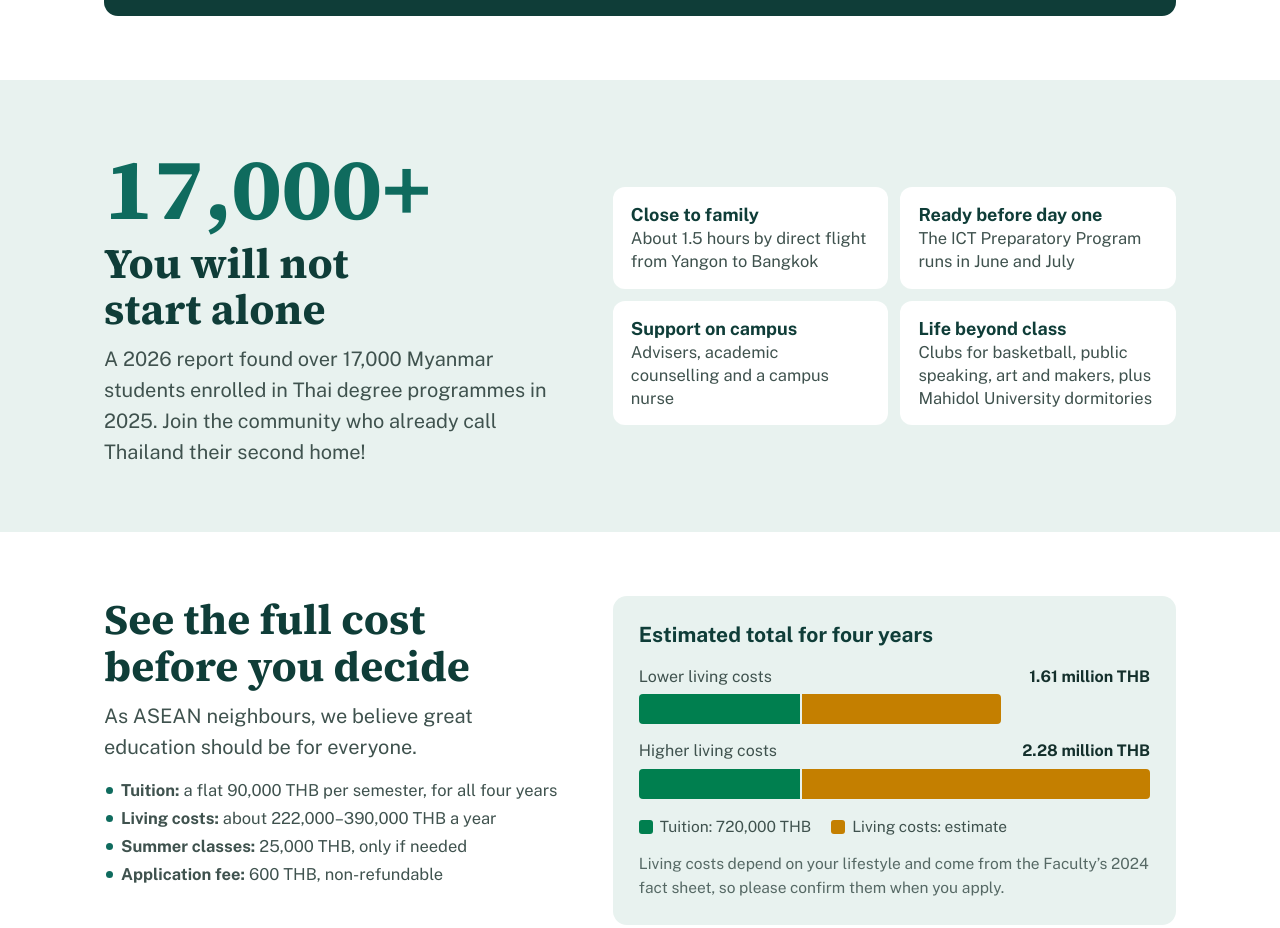
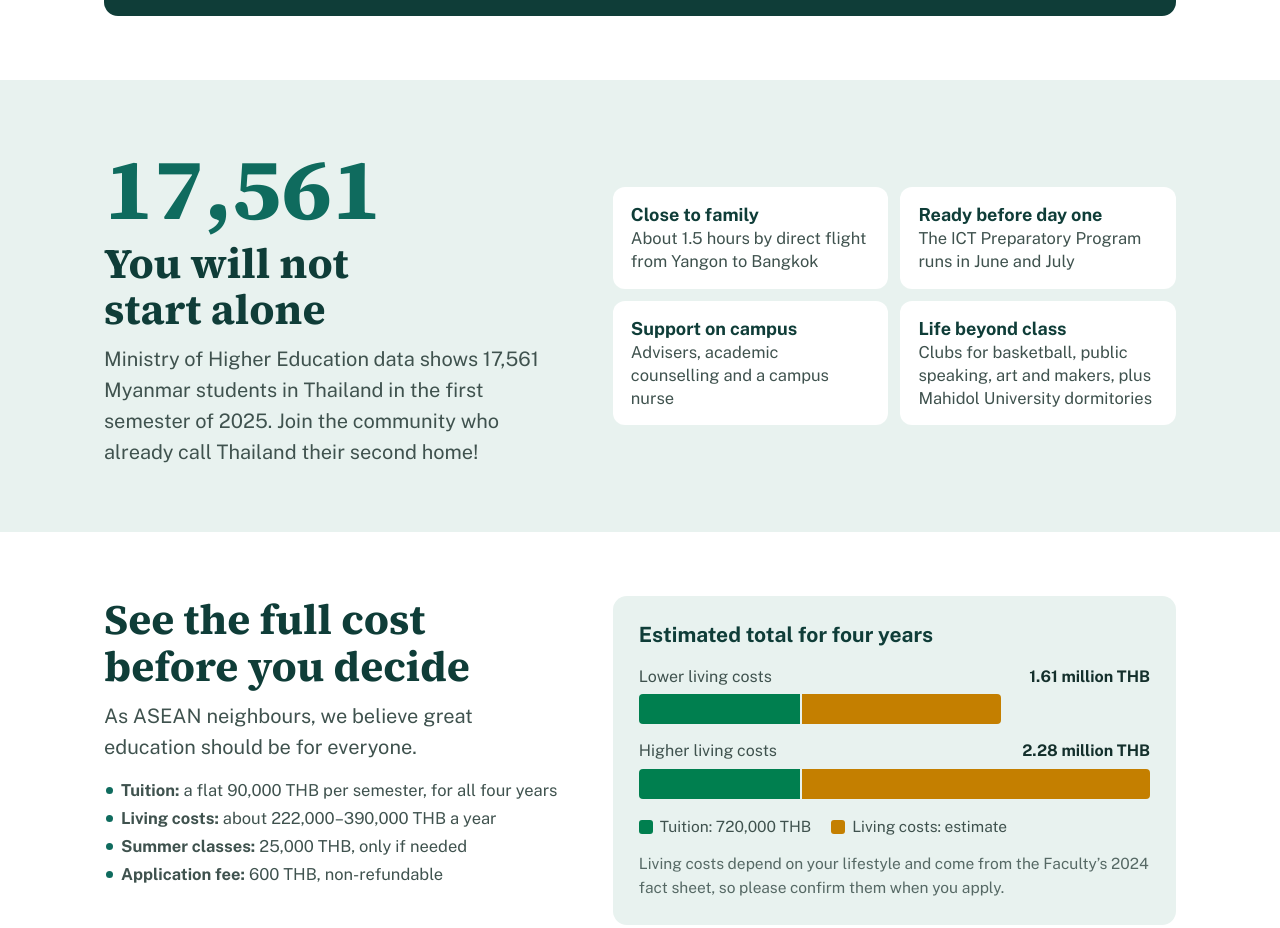
Before and after one commit to phupaqazzaq/phupaqazzaq.github.io, a plain HTML site: page myanmar-campaign/index.html in a window 1280 px wide. Shown: the part 1693-2621 px from the top of the page. Drawn offline with nearby package versions, Linux system fonts and the light colour scheme.

Commit message:
Use Ministry data for Myanmar student numbers
Replaces the study-based figure with 17,561 Myanmar students in the first
semester of academic year 2025, from the Ministry of Higher Education's
open dataset, and shows the 2023 to 2025 trend from the same source.

Co-Authored-By: Claude Opus 5.5 <noreply@anthropic.com>

```diff
--- a/myanmar-campaign/index.html
+++ b/myanmar-campaign/index.html
@@ -248,9 +248,9 @@ footer p+p{margin-top:8px}
 
 <section class="home" id="community"><div class="wrap">
   <div>
-    <p class="big">17,000+</p>
+    <p class="big">17,561</p>
     <h2>You will not start alone</h2>
-    <p class="lead">A 2026 report found over 17,000 Myanmar students enrolled in Thai degree programmes in 2025. Join the community who already call Thailand their second home!</p>
+    <p class="lead">Ministry of Higher Education data shows 17,561 Myanmar students in Thailand in the first semester of 2025. Join the community who already call Thailand their second home!</p>
   </div>
   <!-- TESTIMONIAL SLOT: add a real, approved quote from a Myanmar MUICT student here (Phupa's action item). Do not publish an invented quote. -->
   <ul class="facts">
@@ -322,7 +322,7 @@ footer p+p{margin-top:8px}
     <a href="https://news.ict.mahidol.ac.th/?p=100582">Internship Abroad news, 2026</a>;
     <a href="https://mahidol.ac.th/2026/mahidol-qsworld-2027/">Mahidol University (QS 2027)</a>;
     <a href="https://news.ict.mahidol.ac.th/?p=59693">online interview news, 2025</a>;
-    <a href="https://www.irrawaddy.com/news/burma/myanmar-student-enrolment-in-thailand-surges-sixfold-since-coup.html">The Irrawaddy, 2026</a>;
+    <a href="https://data.mhesi.go.th/th/dataset/univ_std_11_03">Ministry of Higher Education open data</a>;
     <a href="https://www.flightsfrom.com/RGN-BKK">FlightsFrom</a>.</p>
   <p><b>Official pages:</b>
     <a href="https://www.ict.mahidol.ac.th/en/programs/ict/">Programme and admissions</a>;
```
Also changed, not shown: myanmar-campaign/infographic.png, 2 other files.
